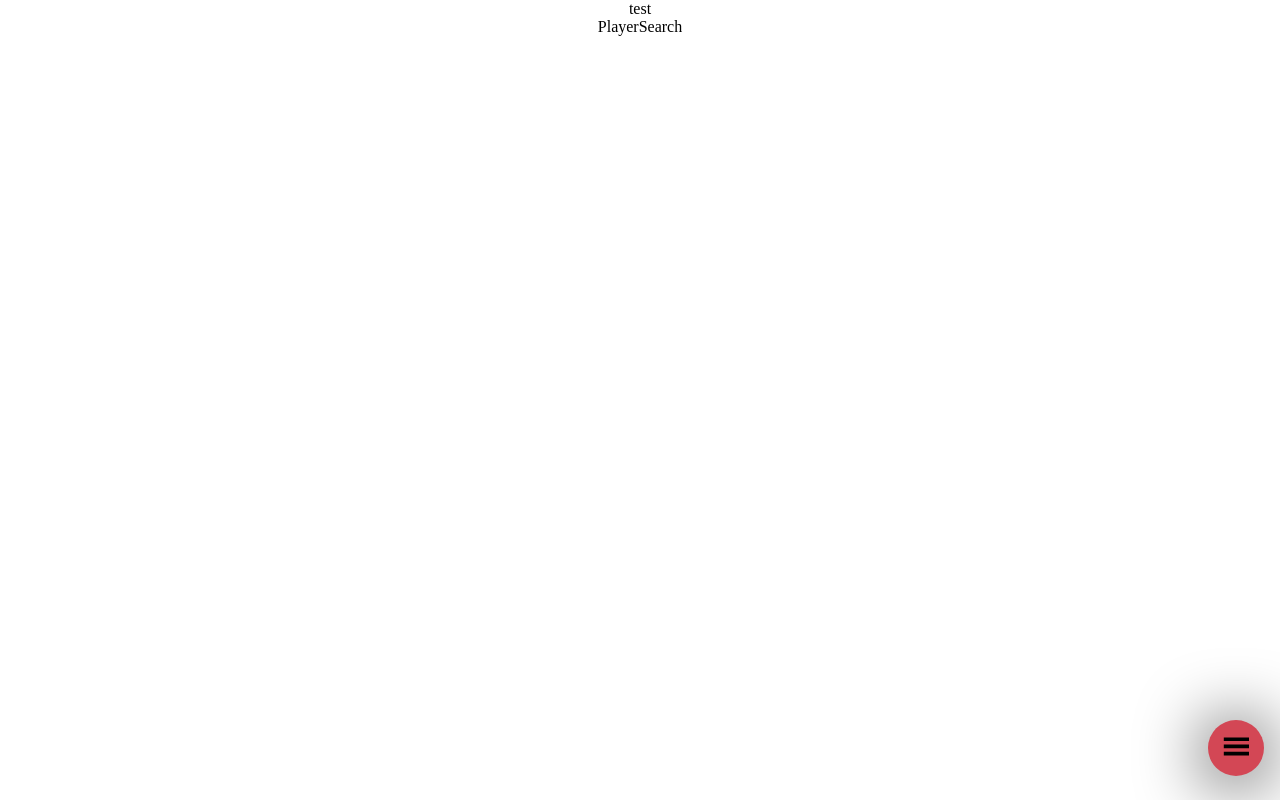
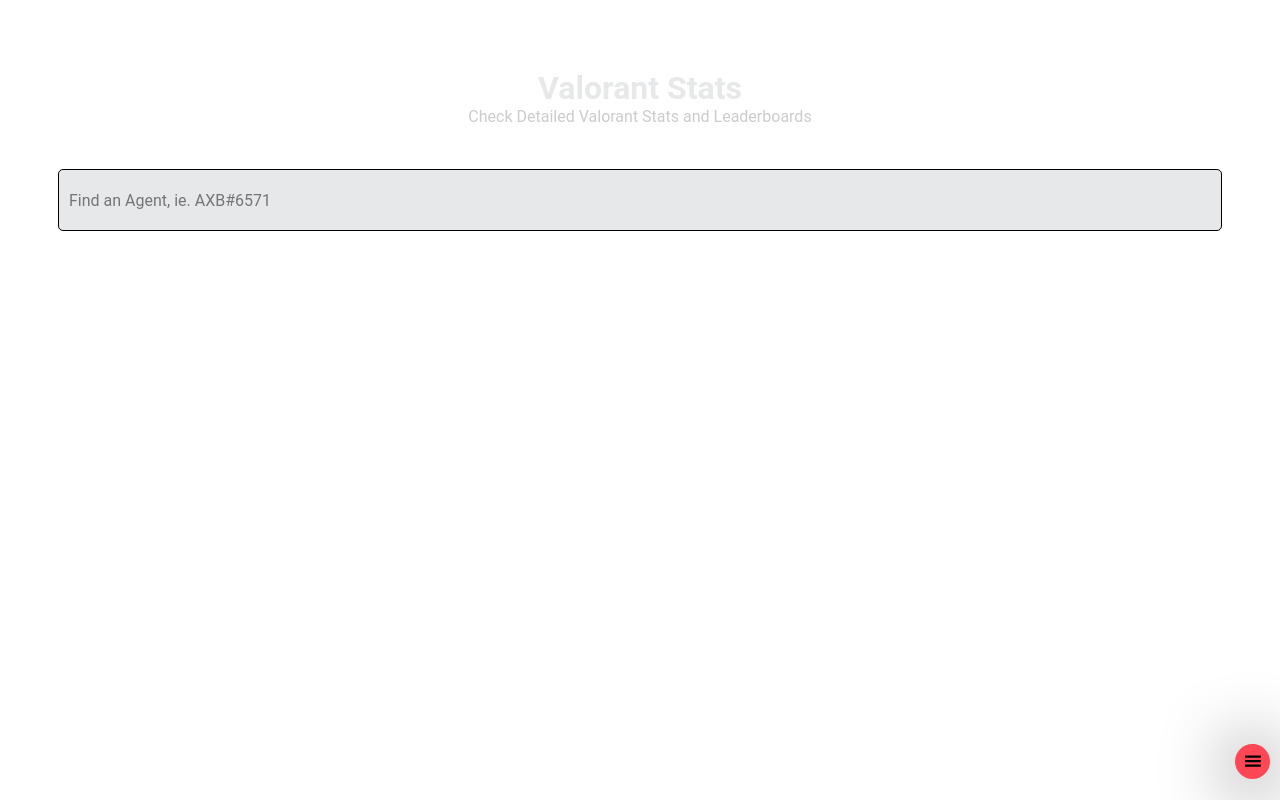
Before and after one commit to AlexBurrr/valorant-stats, a React (Create React App) app: page / in a window 1280 px wide. Built offline with nearby package versions, Linux system fonts and the light colour scheme; no server answers.

Commit message:
created header input and h tags

```diff
--- a/src/App.js
+++ b/src/App.js
@@ -1,15 +1,13 @@
-import './App.css';
-import Nav from './components/Nav';
-import PlayerSearch from './components/PlayerSearch';
-import Test from './components/test'
+import "./App.css";
+import Nav from "./components/Nav";
+import Hero from "./components/Hero";
+import Test from "./components/test";
 
 function App() {
   return (
     <div className="App">
-
-     <Test />
-     <PlayerSearch />
-     <Nav />
+      <Hero />
+      <Nav />
     </div>
   );
 }
--- /dev/null
+++ b/src/components/Hero.js
@@ -0,0 +1,21 @@
+import React from "react";
+
+const Hero = () => {
+  return (
+    <div className="search-container">
+      <header>
+        <h1>Valorant Stats</h1>
+        <p>Check Detailed Valorant Stats and Leaderboards</p>
+      </header>
+      <form action="" className="search-form">
+        <input
+          type="text"
+          placeholder="Find an Agent, ie. AXB#6571"
+          className="search-input"
+        />
+      </form>
+    </div>
+  );
+};
+
+export default Hero;
--- a/src/components/PlayerSearch.js
+++ /dev/null
@@ -1,9 +0,0 @@
-import React from 'react'
-
-const PlayerSearch = () => {
-  return (
-    <div>PlayerSearch</div>
-  )
-}
-
-export default PlayerSearch
--- a/src/styles/abstracts/_variables.scss
+++ b/src/styles/abstracts/_variables.scss
@@ -0,0 +1,2 @@
+$color-valorant-red: #ff4655;
+$color-valorant-cream: #e7e8e9;
--- a/src/styles/base/_resets.scss
+++ b/src/styles/base/_resets.scss
@@ -8,4 +8,5 @@
   outline: 0;
   padding: 0;
   margin: 0;
+  font-size: 62.5%;
 }
--- /dev/null
+++ b/src/styles/layout/_hero.scss
@@ -0,0 +1,45 @@
+.search-container {
+  height: 30rem;
+  display: flex;
+  flex-direction: column;
+  align-items: center;
+  justify-content: center;
+
+  header {
+    height: 10rem;
+    h1 {
+      font-family: $font-h1;
+      font-weight: 700;
+      font-size: 3.2rem;
+      color: $color-valorant-cream;
+    }
+    p {
+      font-size: 1.6rem;
+      font-family: $font-secondary;
+      color: #cccccc;
+    }
+  }
+
+  .search-form {
+    display: flex;
+    justify-content: center;
+    width: 100%;
+    .search-input {
+      border: solid black 1px;
+      height: 6rem;
+      width: 90%;
+      border-radius: 0.5rem;
+      font-size: 1.6rem;
+      font-family: $font-secondary;
+      background-color: $color-valorant-cream;
+      padding-left: 1rem;
+
+      &::placeholder {
+        position: relative;
+
+        font-family: $font-secondary;
+        font-size: 1.6rem;
+      }
+    }
+  }
+}
--- a/src/styles/layout/_navigation.scss
+++ b/src/styles/layout/_navigation.scss
@@ -1,31 +1,24 @@
-
-
-nav{
+nav {
   position: absolute;
   display: flex;
   width: 100%;
   top: 98%;
   justify-content: flex-end;
 
-
-    .btn-container{
+  .btn-container {
     position: absolute;
     width: 3.5rem;
     height: 3.5rem;
-        background-color: #D34755;
+    background-color: $color-valorant-red;
     border-radius: 100%;
-        bottom: .5rem;
+    bottom: 0.5rem;
     right: 1rem;
 
-        box-shadow:0px 5px 70px ;
-        .nav-icon{
+    box-shadow: 0px 5px 70px;
+    .nav-icon {
       position: relative;
       width: 1.8rem;
       height: 1.8rem;
     }
   }
-
-
-
-
 }
--- a/src/styles/main.css
+++ b/src/styles/main.css
@@ -8,6 +8,7 @@
   outline: 0;
   padding: 0;
   margin: 0;
+  font-size: 62.5%;
 }
 
 nav {
@@ -21,7 +22,7 @@ nav .btn-container {
   position: absolute;
   width: 3.5rem;
   height: 3.5rem;
-  background-color: #D34755;
+  background-color: #ff4655;
   border-radius: 100%;
   bottom: 0.5rem;
   right: 1rem;
@@ -31,4 +32,56 @@ nav .btn-container .nav-icon {
   position: relative;
   width: 1.8rem;
   height: 1.8rem;
+}
+
+.search-container {
+  height: 30rem;
+  display: flex;
+  flex-direction: column;
+  align-items: center;
+  justify-content: center;
+}
+.search-container header {
+  height: 10rem;
+}
+.search-container header h1 {
+  font-family: Rajdhani, Roboto, -apple-system, BlinkMacSystemFont, "Segoe UI", Oxygen-Sans, Ubuntu, Cantarell, Helvetica, Arial, sans-serif, "Apple Color Emoji", "Segoe UI Emoji", "Segoe UI Symbol";
+  font-weight: 700;
+  font-size: 3.2rem;
+  color: #e7e8e9;
+}
+.search-container header p {
+  font-size: 1.6rem;
+  font-family: Roboto, -apple-system, BlinkMacSystemFont, "Segoe UI", Oxygen-Sans, Ubuntu, Cantarell, Helvetica, Arial, sans-serif, "Apple Color Emoji", "Segoe UI Emoji", "Segoe UI Symbol";
+  color: #cccccc;
+}
+.search-container .search-form {
+  display: flex;
+  justify-content: center;
+  width: 100%;
+}
+.search-container .search-form .search-input {
+  border: solid black 1px;
+  height: 6rem;
+  width: 90%;
+  border-radius: 0.5rem;
+  font-size: 1.6rem;
+  font-family: Roboto, -apple-system, BlinkMacSystemFont, "Segoe UI", Oxygen-Sans, Ubuntu, Cantarell, Helvetica, Arial, sans-serif, "Apple Color Emoji", "Segoe UI Emoji", "Segoe UI Symbol";
+  background-color: #e7e8e9;
+  padding-left: 1rem;
+}
+.search-container .search-form .search-input::-moz-placeholder {
+  position: relative;
+  font-family: Roboto, -apple-system, BlinkMacSystemFont, "Segoe UI", Oxygen-Sans, Ubuntu, Cantarell, Helvetica, Arial, sans-serif, "Apple Color Emoji", "Segoe UI Emoji", "Segoe UI Symbol";
+  font-size: 1.6rem;
+}
+.search-container .search-form .search-input:-ms-input-placeholder {
+  position: relative;
+  font-family: Roboto, -apple-system, BlinkMacSystemFont, "Segoe UI", Oxygen-Sans, Ubuntu, Cantarell, Helvetica, Arial, sans-serif, "Apple Color Emoji", "Segoe UI Emoji", "Segoe UI Symbol";
+  font-size: 1.6rem;
+}
+.search-container .search-form .search-input::placeholder {
+  position: relative;
+  font-family: Roboto, -apple-system, BlinkMacSystemFont, "Segoe UI", Oxygen-Sans, Ubuntu, Cantarell, Helvetica, Arial, sans-serif, "Apple Color Emoji", "Segoe UI Emoji", "Segoe UI Symbol";
+  font-size: 1.6rem;
 }/*# sourceMappingURL=main.css.map */
```
Also changed, not shown: src/styles/base/_typography.scss (added, +7 -0 lines), src/styles/main.scss (+5 -2 lines), 1 other file (tests, documents, lock files or other folders). Lines whose indentation alone changed are shown as unchanged.
